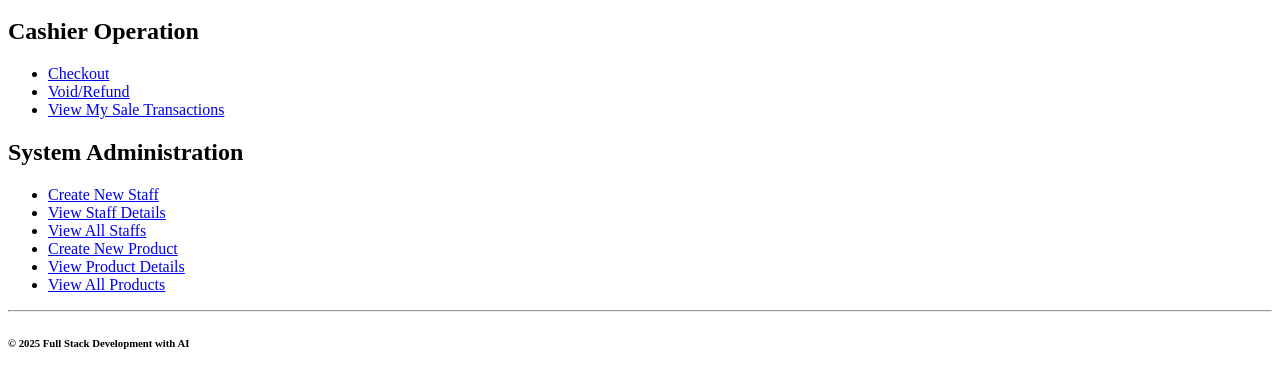
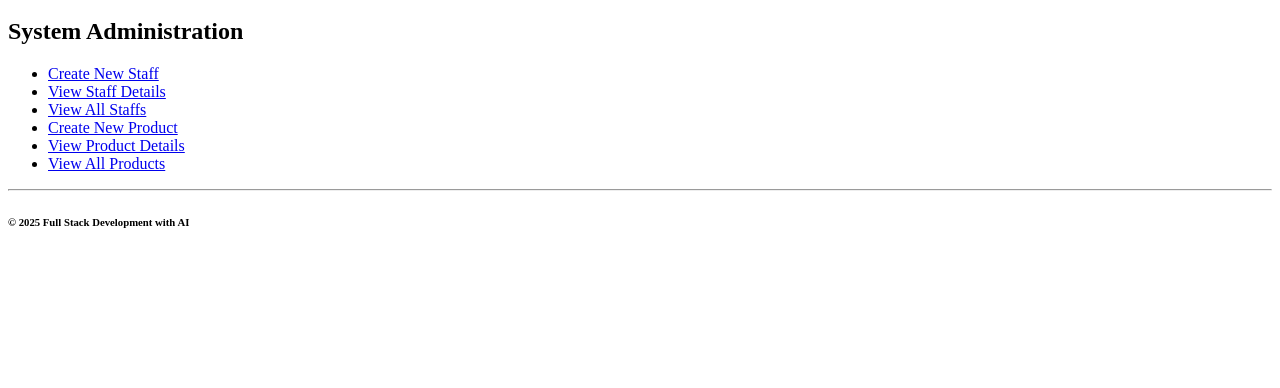
Before and after one commit to n-surya/PointOfSaleSystemWeb, a plain HTML site: page index.html in a window 1280 px wide. Shown: the part 48-436 px from the top of the page. Drawn offline with Linux system fonts and the light colour scheme.

```diff
--- a/index.html
+++ b/index.html
@@ -4,12 +4,6 @@
 	</head>
 	<body>
 		<h1>Point of Sale System</h1>
-		<h2>Cashier Operation</h2>
-		<ul>
-			<li><a href="./cashierOperation/checkout.html">Checkout</a></li>
-			<li><a href="./cashierOperation/voidRefund.html">Void/Refund</a></li>
-			<li><a href="./cashierOperation/viewMySaleTransactions.html">View My Sale Transactions</a></li>
-		</ul>
 		<h2>System Administration</h2>
 		<ul>
 			<li><a href="./systemAdministration/createNewStaff.html">Create New Staff</a></li>
```
